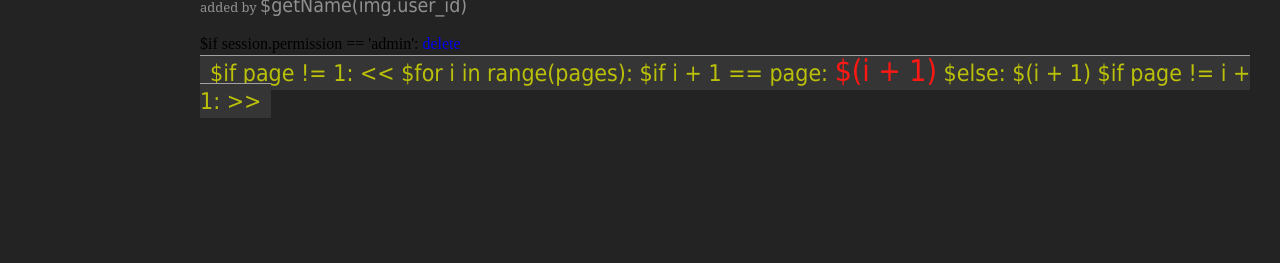
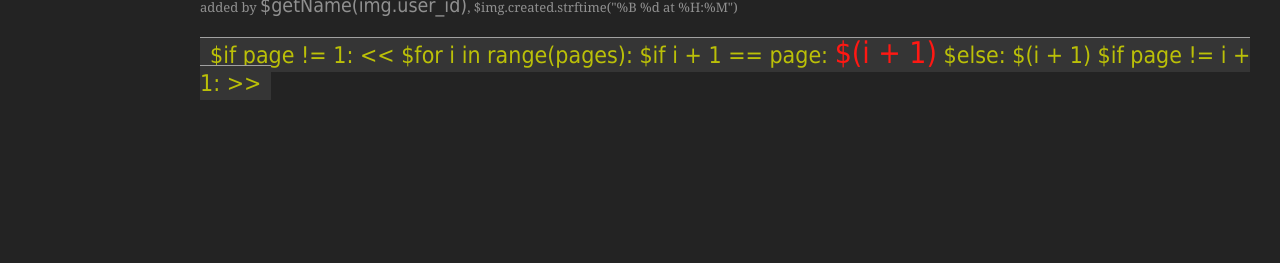
Before and after one commit to kakty3/thestupidgallery, a Python web app: template templates/gallery.html in a window 1280 px wide. Shown: the part 537-800 px from the top of the page. Run offline with Jinja, Linux system fonts and the light colour scheme; the template is opened without the code that fills it, so the values that code supplies are empty.

Commit message:
added date of adding under picture

```diff
--- a/main.py
+++ b/main.py
@@ -56,7 +56,6 @@ class add:
 			public = 1
 		else:
 			public = 0
-		#print i.url
 		if validUrl(i.url):
 			n = db.insert('images', url=i.url, name=i.name, public=public, user_id=session.user_id)
 			raise web.seeother('/')
--- a/templates/gallery.html
+++ b/templates/gallery.html
@@ -92,10 +92,7 @@ $for img in gallery:
 
 		<div class="big_image"><a href="$img.url" target="_blank"><img src="$img.url" style="max-height: 450px; max-width: 400px"></a></div><br>
 
-		<div class="text_block">added by <class style="font-size:150%; font-family: Tahoma;">$getName(img.user_id)</class></div><br>
-		$if session.permission == 'admin':
-			<a href="dfd">delete</a>
-		</br>
+		<div class="text_block">added by <class style="font-size:150%; font-family: Tahoma;">$getName(img.user_id)</class>, $img.created.strftime("%B %d at %H:%M")</div><br>
 	</div>
 
 <span class="page-nav">
```
Also changed, not shown: 1 other file.
